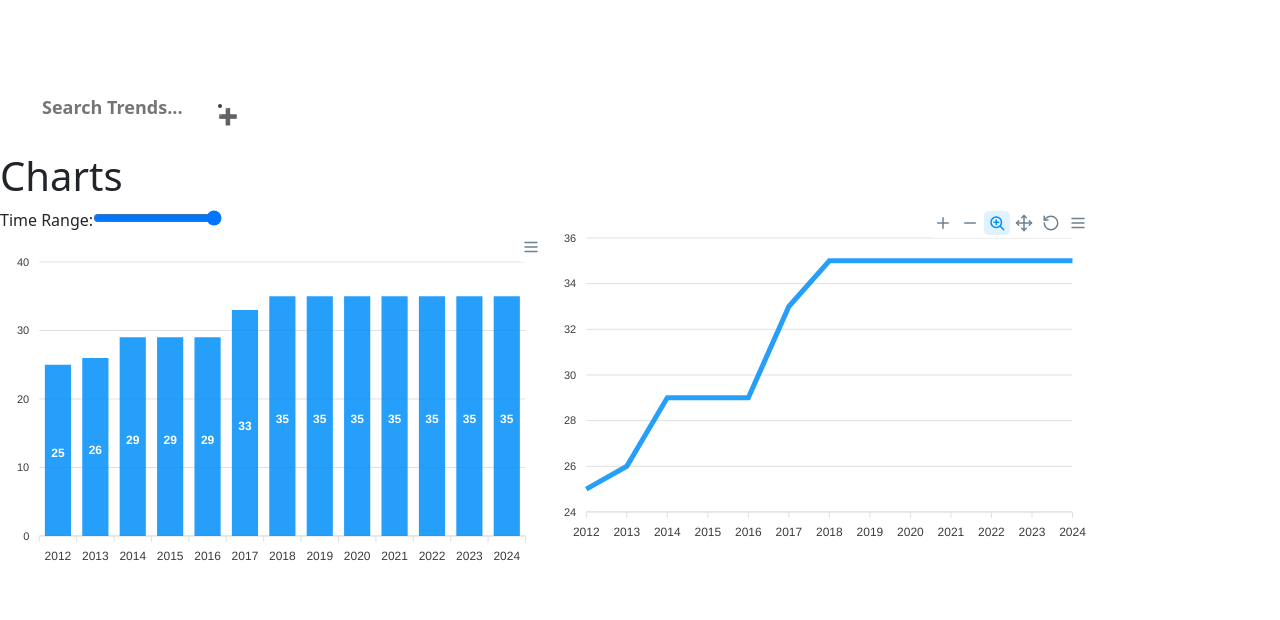
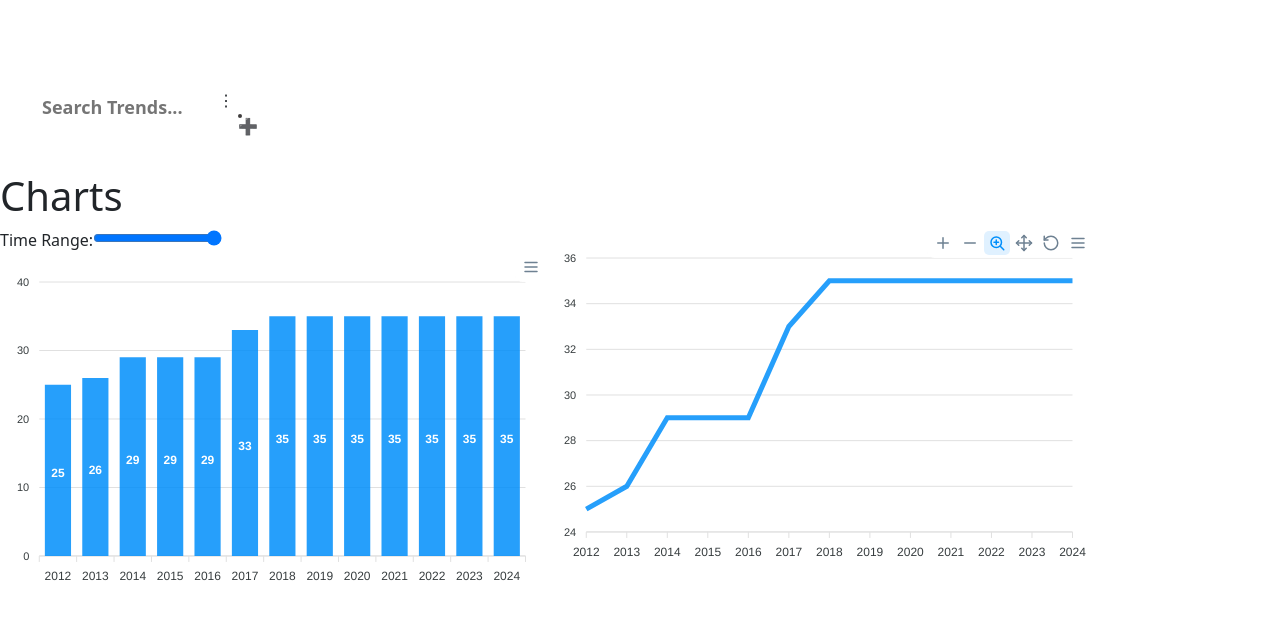
Before and after one commit to MuhammadShafaqat/react-dashboard, a React (Create React App) app: page / in a window 1280 px wide. Shown: the top 620 px of the page. Built offline with nearby package versions, Linux system fonts and the light colour scheme.

Commit message:
four lines of graphs

```diff
--- a/package.json
+++ b/package.json
@@ -3,6 +3,10 @@
   "version": "0.1.0",
   "private": true,
   "dependencies": {
+    "@emotion/react": "^11.11.4",
+    "@emotion/styled": "^11.11.5",
+    "@mui/icons-material": "^5.15.15",
+    "@mui/material": "^5.15.15",
     "@testing-library/jest-dom": "^5.16.5",
     "@testing-library/react": "^13.4.0",
     "@testing-library/user-event": "^13.5.0",
--- a/src/App.js
+++ b/src/App.js
@@ -7,9 +7,16 @@ import Home from "./home/Home";
 const App = () => {
   const [selectedDataTypes, setSelectedDataTypes] = useState(["adult"]);
 
+  // Function to remove the graph line associated with the given index
+  const removeGraphLine = (index) => {
+    setSelectedDataTypes((prevSelectedDataTypes) => {
+      return prevSelectedDataTypes.filter((_, i) => i !== index);
+    });
+  };
+
   return (
     <div>
-      <SearchItem1 handleDataSelection={setSelectedDataTypes} />
+      <SearchItem1 handleDataSelection={setSelectedDataTypes} removeGraphLine={removeGraphLine} />
       <Home selectedDataTypes={selectedDataTypes} />
     </div>
   );
--- a/src/searchItem1/SearchItem1.jsx
+++ b/src/searchItem1/SearchItem1.jsx
@@ -1,12 +1,15 @@
-// SearchItem1.js
-import React, { useState, useEffect, useRef } from "react";
-import styles from './styles.module.scss'
+import React, { useState, useEffect, useRef } from 'react';
+import styles from './styles.module.scss';
 import jsonData from '../data.json';
+import Popover from '@mui/material/Popover';
+import Typography from '@mui/material/Typography';
 
-function SearchItem1({ handleDataSelection }) {
+function SearchItem1({ handleDataSelection, removeGraphLine }) {
   const [inputValues, setInputValues] = useState(['']);
   const [showCrosses, setShowCrosses] = useState([false]);
   const [searchResults, setSearchResults] = useState([[]]);
+  const [popoverAnchorEl, setPopoverAnchorEl] = useState(null);
+  const [graphLines, setGraphLines] = useState([true]); // State to track visibility of graph lines
   const textareaRefs = useRef([]);
 
   useEffect(() => {
@@ -70,37 +73,83 @@ function SearchItem1({ handleDataSelection }) {
       newShowCrosses[index] = false;
       return newShowCrosses;
     });
+    // Remove corresponding graph line
+    setGraphLines((prevGraphLines) => prevGraphLines.filter((_, i) => i !== index));
+    // Call removeGraphLine to remove the graph line associated with this textarea
+    removeGraphLine(index);
   };
 
   const handleResultClick = (index, result) => {
     setInputValues((prevValues) => {
       const newValues = [...prevValues];
-      newValues[index] = result; // Set the input value to the clicked result
+      newValues[index] = result;
       return newValues;
     });
     setSearchResults((prevResults) => {
       const newResults = [...prevResults];
-      newResults[index] = []; // Clear the search results
+      newResults[index] = [];
       return newResults;
     });
     handleDataSelection((prevSelectedDataTypes) => [...prevSelectedDataTypes.slice(0, index), result]);
   };
 
   const addTextarea = () => {
-    if (inputValues.length < 4) { // Limit the number of textareas to four
+    if (inputValues.length < 4) {
       setInputValues((prevValues) => [...prevValues, '']);
       setShowCrosses((prevShowCrosses) => [...prevShowCrosses, false]);
       setSearchResults((prevResults) => [...prevResults, []]);
+      setGraphLines((prevGraphLines) => [...prevGraphLines, true]); // Add a new graph line
       textareaRefs.current.push(React.createRef());
     }
+  };
+
+  const removeTextarea = (index) => () => {
+    // Check if an input has been selected in the textarea
+    const isInputSelected = inputValues[index] !== '';
+
+    // If an input has been selected, remove only the textarea and its corresponding graph line
+    if (isInputSelected) {
+      setInputValues((prevValues) => prevValues.filter((_, i) => i !== index));
+      setShowCrosses((prevShowCrosses) => prevShowCrosses.filter((_, i) => i !== index));
+      setSearchResults((prevResults) => prevResults.filter((_, i) => i !== index));
+      setGraphLines((prevGraphLines) => prevGraphLines.filter((_, i) => i !== index));
+      textareaRefs.current.splice(index, 1);
+      // Call removeGraphLine to remove the graph line associated with this textarea
+      removeGraphLine(index);
+    } else {
+      // If no input has been selected, remove the textarea and its corresponding graph line,
+      // as well as any empty textareas that may be after it
+      let i = index;
+      while (i < inputValues.length && inputValues[i] === '') {
+        setInputValues((prevValues) => prevValues.filter((_, idx) => idx !== i));
+        setShowCrosses((prevShowCrosses) => prevShowCrosses.filter((_, idx) => idx !== i));
+        setSearchResults((prevResults) => prevResults.filter((_, idx) => idx !== i));
+        setGraphLines((prevGraphLines) => prevGraphLines.filter((_, idx) => idx !== i));
+        textareaRefs.current.splice(i, 1);
+        // Call removeGraphLine to remove the graph line associated with this textarea
+        removeGraphLine(i);
+        i++;
+      }
+    }
+  };
+
+
+  const editTextarea = (index) => () => {
+    // Handle editing functionality
+    console.log('Editing textarea', index);
+  };
+
+  const handlePopoverClick = (event, index) => {
+    setPopoverAnchorEl(popoverAnchorEl === index ? null : index);
+    event.stopPropagation();
   };
 
   return (
     <div>
       {inputValues.map((inputValue, index) => (
-        index < 4 && ( // Render only up to four textareas
         <div key={index} className={styles.searchWrapper}>
           <div className={styles.relativeContainer}>
+            <div style={{ position: 'relative' }}>
               <textarea
                 id={`myInput-${index}`}
                 placeholder="Search Trends..."
@@ -113,14 +162,18 @@ function SearchItem1({ handleDataSelection }) {
                 ref={(el) => (textareaRefs.current[index] = el)}
                 list={`datalist-${index}`}
               />
-              {showCrosses[index] && (
-                <div className={styles.crossWrapper} onClick={clearInput(index)}>
-                  <span id={`crossIcon-${index}`}>&#10006;</span>
+              <div className={styles.dotWrapper} onClick={(event) => handlePopoverClick(event, index)}>
+                <span style={{ cursor: 'pointer', position: 'absolute', right: '8px', bottom: '6px' }}>&#x22EE;</span>
+              </div>
+            </div>
+            {index === inputValues.length - 1 && !showCrosses[index] && (
+              <div className={styles.dotWrapper} onClick={addTextarea}>
+                <span className={styles.dotItems}>➕</span>
               </div>
             )}
-              {!showCrosses[index] && (
-                <div className={styles.dotWrapper} onClick={addTextarea}>
-                  <span className={styles.dotItems}>➕</span>
+            {showCrosses[index] && (
+              <div className={styles.crossWrapper}>
+                <span onClick={clearInput(index)} id={`crossIcon-${index}`}>&#10006;</span>
               </div>
             )}
             <ul id={`searchResults-${index}`} className={styles.searchResults}>
@@ -133,9 +186,26 @@ function SearchItem1({ handleDataSelection }) {
                 <option key={resultIndex} value={result} />
               ))}
             </datalist>
+            <Popover
+              open={popoverAnchorEl === index}
+              anchorEl={textareaRefs.current[index]}
+              onClose={() => setPopoverAnchorEl(null)}
+              anchorOrigin={{
+                vertical: 'bottom',
+                horizontal: 'right',
+              }}
+            >
+              <div style={{ display: 'flex', flexDirection: 'column', alignItems: 'center', padding: '8px' }}>
+                <span onClick={removeTextarea(index)} style={{ cursor: 'pointer' }}>&#10006; Delete</span>
+                <span onClick={editTextarea(index)} style={{ cursor: 'pointer' }}>&#9998; Edit</span>
+              </div>
+            </Popover>
           </div>
         </div>
-        )
+      ))}
+      {/* Render graph lines */}
+      {graphLines.map((isVisible, index) => (
+        isVisible && <div key={`graph-line-${index}`} className={styles.graphLine}>{/* Render your graph line component here */}</div>
       ))}
     </div>
   );
--- a/src/searchItem1/styles.module.scss
+++ b/src/searchItem1/styles.module.scss
@@ -13,8 +13,8 @@
   font-size: large;
   font-weight: bold;
   padding: 15px 25px 10px 10px; /* Adjust right padding to accommodate the cross */
-  height: 50px;
-  width: 200px;
+  height: 70px;
+  width: 220px;
   border: none;
   background-color: #fff;
   border-bottom: none;
@@ -24,6 +24,15 @@
   margin-left: 2rem;
 }
 
+// .crossWrapper,
+// .dotWrapper {
+//   position: absolute;
+//   top: 50%;
+//   transform: translateY(-50%);
+//   right: 10px;
+//   cursor: pointer;
+//   z-index: 1;
+// }
 .crossWrapper,
 .dotWrapper {
   position: absolute;
@@ -31,8 +40,14 @@
   transform: translateY(-50%);
   right: 10px;
   cursor: pointer;
-  z-index: 1; /* Ensure the cross and dots appear above other elements */
+  z-index: 2; /* Increased z-index to ensure it's above other elements */
 }
+
+.crossWrapper span,
+.dotWrapper span {
+  z-index: 3; /* Increased z-index of the cross icon itself */
+}
+
 
 #searchResults {
   position: absolute; /* Change to absolute */
```
Also changed, not shown: src/customPopover/CustomPopover.jsx (added, +34 -0 lines), src/customPopover/styles.module.scss (added), 1 other file (tests, documents, lock files or other folders). Lines whose indentation alone changed are shown as unchanged.
